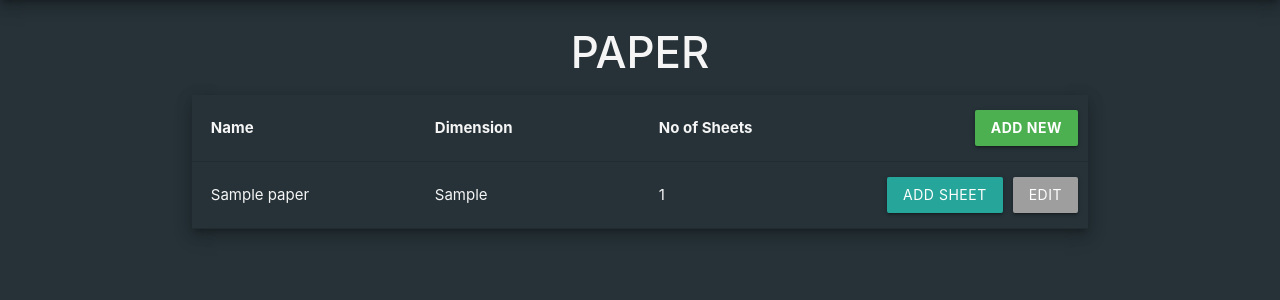
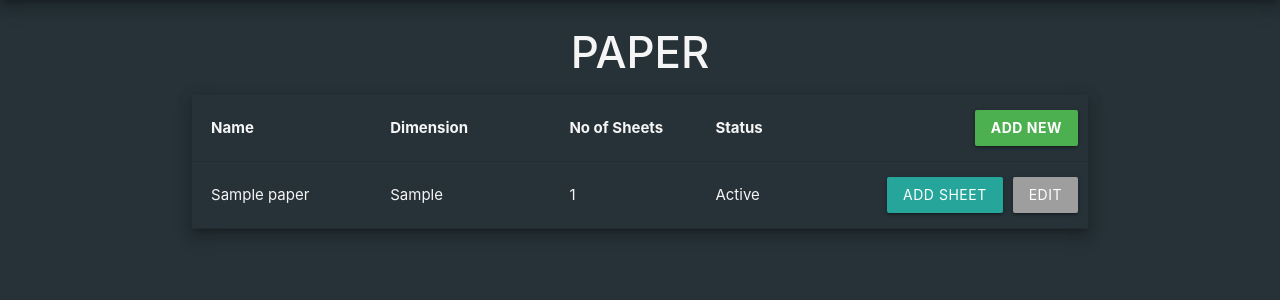
Before and after one commit to jackjereza08/the_print, a Flask app: page /dashboard/paper/ in a window 1280 px wide. Shown: the part 64-364 px from the top of the page. Run offline with Flask 2, Linux system fonts and the light colour scheme; tables that the repository leaves empty hold one stand-in row (values such as "Sample post"); parts of the project's set-up code (start-up, migrations or seed data) failed here and were passed over.

Commit message:
Added status column

```diff
--- a/app/templates/paper/index.html
+++ b/app/templates/paper/index.html
@@ -9,9 +9,10 @@
     <table class="col l8 highlight z-depth-3">
         <tr>
             <th></th>
-            <th style="width:25%">Name</th>
-            <th style="width:25%">Dimension</th>
+            <th style="width:20%">Name</th>
+            <th style="width:20%">Dimension</th>
             <th>No of Sheets</th>
+            <th>Status</th>
             <th><a href="{{ url_for('paper.add') }}" class="btn green right margin-x-5">Add New</a></th>
         </tr>
         {% for paper, sheet in papers %}
@@ -20,6 +21,13 @@
             <td>{{paper.name}}</td>
             <td>{{paper.dimension}}</td>
             <td>{{sheet.no_pages}}</td>
+            <td>
+                {%if paper.status == 0%}
+                Deactive
+                {%else%}
+                Active
+                {%endif%}
+            </td>
             <td class="right" style="display: flex;">
                 <a href="{{ url_for('inventory.add', id=paper.id_paper) }}" class="btn margin-x-5">Add Sheet</a>
                 <a href="{{ url_for('paper.edit', id=paper.id_paper) }}" class="btn grey margin-x-5">Edit</a>
```
